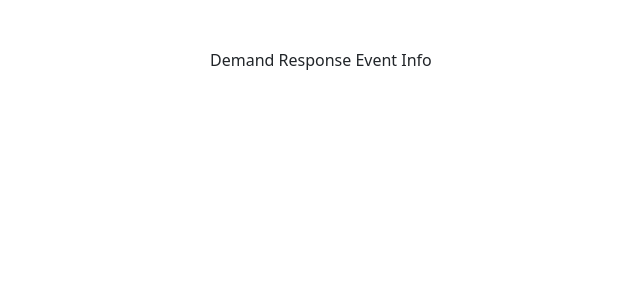
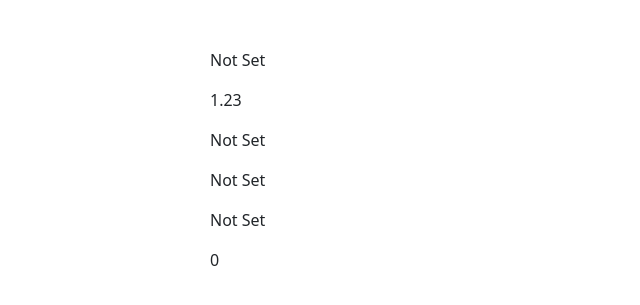
Before and after one commit to OpenLEADR/openleadr-example-ven, a Flask app: page / in a window 1280 px wide. Shown: the top 305 px of the page, without its empty margins (157-797 px from the left). Run offline with Flask 2, Linux system fonts and the light colour scheme.

Commit message:
updated server front end and args

```diff
--- a/BacnetClient/LoadShed/static/main.js
+++ b/BacnetClient/LoadShed/static/main.js
@@ -1,3 +1,4 @@
+
 
 const { createApp } = Vue
 const RequestApp = {
--- a/BacnetServer/server_app.py
+++ b/BacnetServer/server_app.py
@@ -88,24 +88,21 @@ def make_flask_app():
 
     @app.route("/")
     def index():
-        event_info = event_inf0()
-        if request.headers.get("X-Requested-With") == "XMLHttpRequest":
-            return event_info
-        return render_template("index.html")
+        info = {
+                "adr_start": ven_client.adr_start,
+                "building_meter": ven_client.building_meter,
+                "adr_duration": ven_client.adr_duration,
+                "adr_event_ends": ven_client.adr_event_ends,
+                "event_payload_value": ven_client.event_payload_value,
+                "bacnet_payload_value": ven_client.bacnet_payload_value
+            }
+
+        return render_template("index.html", event_info=info)
 
     @app.route("/adr-signal/")
     def adr_sig():
         return {"status": "status", "info": ven_client.event_payload_value}
 
-    def event_inf0():
-        return {"status": "success",
-                "info": {
-                "adr_start": ven_client.adr_start,
-                "building_meter": ven_client.building_meter,
-                "adr_duration": ven_client.adr_duration,
-                "adr_event_ends": ven_client.adr_event_ends,
-                "event_payload_value": ven_client.event_payload_value,
-                "bacnet_payload_value": ven_client.bacnet_payload_value}}
 
     return app
 
@@ -113,11 +110,11 @@ def make_flask_app():
 class MyVen():
 
     def __init__(self):
-        self.adr_start = None
+        self.adr_start = "Not Set"
         self.building_meter = 1.23  # default or error
-        self.adr_duration = None
-        self.adr_event_ends = None
-        self.event_payload_value = None
+        self.adr_duration = "Not Set"
+        self.adr_event_ends = "Not Set"
+        self.event_payload_value = "Not Set"
         self.bacnet_payload_value = NORMAL_OPERATIONS
         self.adr_event_go = False
         self.adr_event_stop = False
--- a/BacnetServer/static/main.js
+++ /dev/null
@@ -1,72 +0,0 @@
-
-const { createApp } = Vue
-const RequestApp = {
-    data() {
-        return {
-            request: {
-                'title': ''
-            },
-            requests: []
-        }
-    },
-    async created() {
-        await this.getRequests()
-    },
-    methods: {
-        async sendRequest(url, method, data) {
-            const myHeaders = new Headers({
-                'Content-Type': 'application/json',
-                'X-Requested-With': 'XMLHttpRequest'
-            })
-
-            const response = await fetch(url, {
-                method: method,
-                headers: myHeaders,
-                body: data
-            })
-            return response
-        },
-        async getRequests() {
-            const response = await this.sendRequest(window.location, 'get')
-            this.requests = await response.json()
-        },
-
-        // X buttons on dashboar hit the Flask
-        // endpoint for release individual overrides
-         parseMe(requestStr) {
-            const myArray = requestStr.title.split(' ');
-            console.log('requestStr: ' + requestStr)
-
-            var release_dict = {
-                address: null,
-                object_type: null,
-                object_instance: null,
-                priority: null,
-                id: null
-            };
-
-            for (var i = 0; i < myArray.length; i++) {
-                console.log(myArray[i], i)
-                if (i == 0) {
-                    release_dict.address = myArray[i];
-                } else if (i == 1) {
-                    release_dict.object_type = myArray[i];
-                } else if (i == 2) {
-                    release_dict.object_instance = myArray[i];
-                } else if (i == 6) {
-                    release_dict.priority = myArray[i];
-                } else {}
-            }
-            release_dict.id = requestStr.id
-            return release_dict
-
-        },
-        async deleteRequest(request) {
-            await this.sendRequest(window.location + 'bacnet/release/','post',JSON.stringify(this.parseMe(request)))
-            await this.getRequests()
-        },
-    },
-    delimiters: ['{', '}']
-}
-
-createApp(RequestApp).mount('#app')
--- a/BacnetServer/templates/base.html
+++ b/BacnetServer/templates/base.html
@@ -1,7 +1,7 @@
 <!DOCTYPE html>
 <html lang="en">
 <head>
-    <meta charset="UTF-8" http-equiv="Refresh" content="10">
+    <meta charset="UTF-8" http-equiv="Refresh" content="60">
     <meta http-equiv="X-UA-Compatible" content="ie-edge">
 
     <!-- CSS only -->
--- a/BacnetServer/templates/index.html
+++ b/BacnetServer/templates/index.html
@@ -3,16 +3,20 @@
 
 {% block content %}
 
-<div id="app">
-    <label for="">Demand Response Event Info</label>
-    <div>
-        <div v-for="info, index in event_info" :key="index">
 
-            { info.adr_start }
-            console.log(info)
-
-        </div>
-    </div>
-</div>
+<!DOCTYPE html>
+<html>
+    <head>
+        <title>Demand Response Event Info</title>
+    </head>
+    <body>
+        <p>{{event_info.adr_start}}</p>
+        <p>{{event_info.building_meter}}</p>
+        <p>{{event_info.adr_duration}}</p>
+        <p>{{event_info.adr_event_ends}}</p>
+        <p>{{event_info.event_payload_value}}</p>
+        <p>{{event_info.bacnet_payload_value}}</p>
+    </body>
+</html>
 
 {% endblock %}
```
